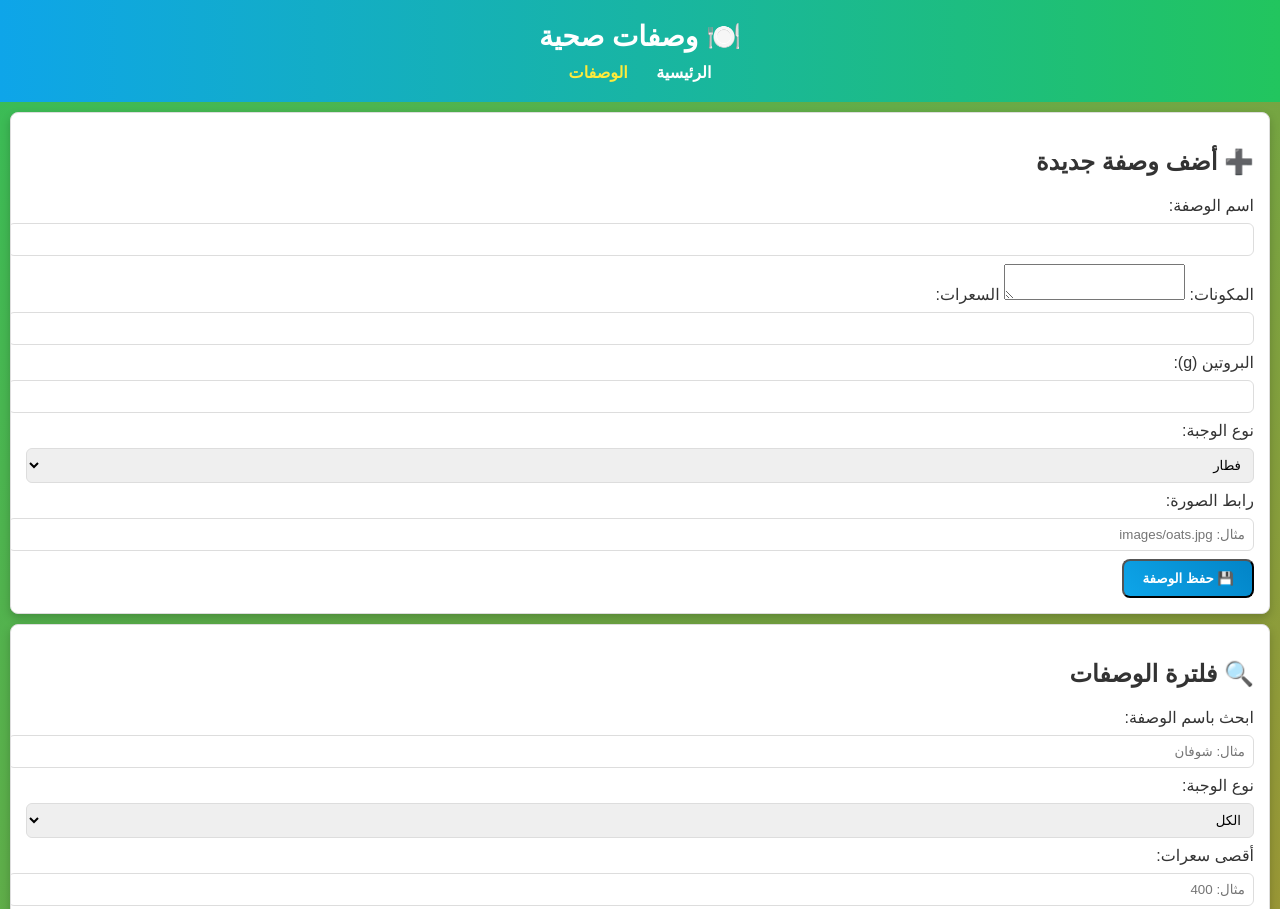
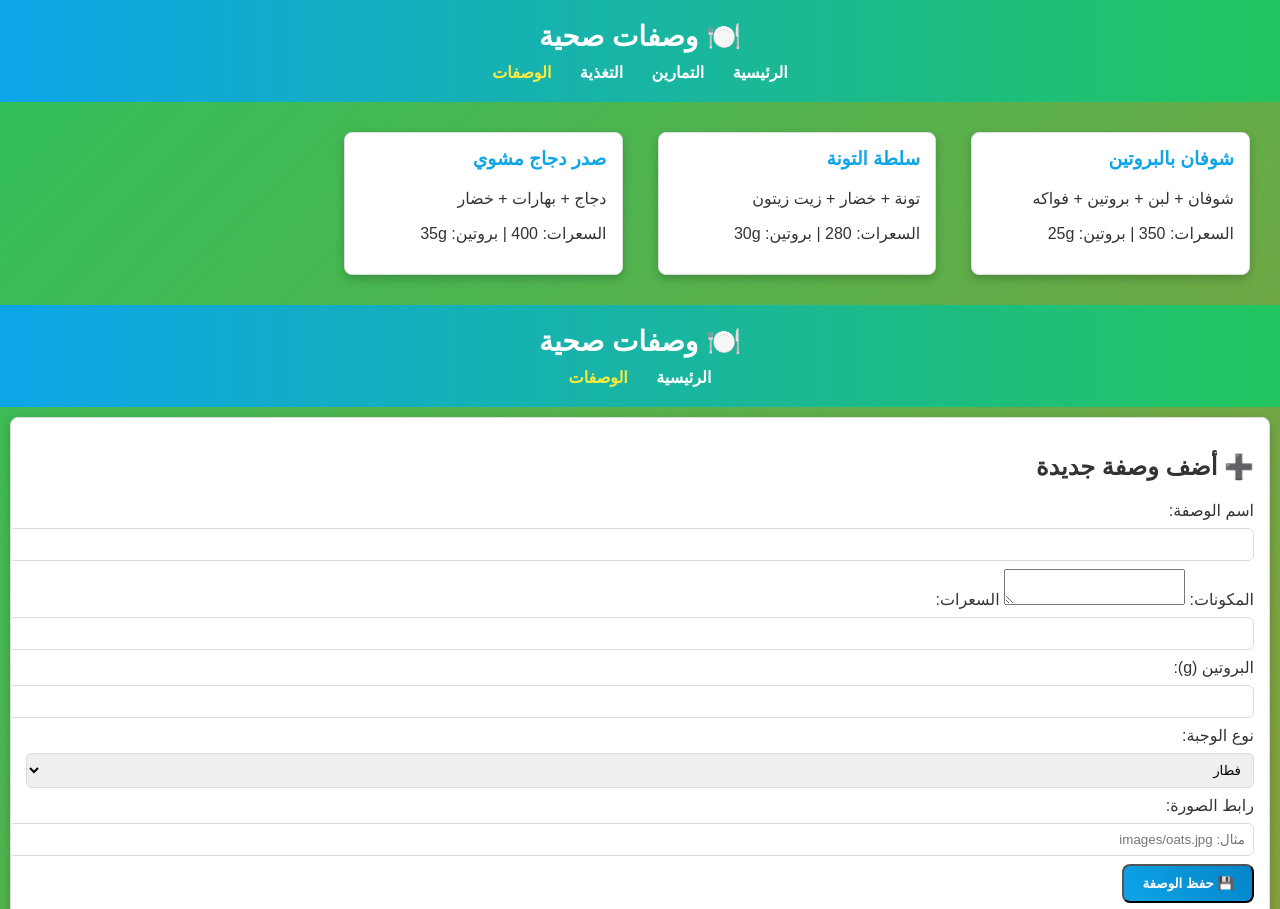
Before and after one commit to ya8796202-dotcom/Allowance-Gymaweya, a plain HTML site: page recipes.html in a window 1280 px wide. Shown: the top 909 px of the page. Drawn offline with Linux system fonts and the light colour scheme.

Commit message:
Update recipes.html
Signed-off-by: ya8796202-dotcom <ya8796202@gmail.com>

```diff
--- a/recipes.html
+++ b/recipes.html
@@ -1,3 +1,47 @@
+<!DOCTYPE html>
+<html lang="ar" dir="rtl">
+<head>
+  <meta charset="UTF-8">
+  <title>🍽️ وصفات صحية</title>
+  <link rel="stylesheet" href="style.css">
+</head>
+<body>
+
+<header>
+  <h1>🍽️ وصفات صحية</h1>
+  <nav>
+    <a href="index.html">الرئيسية</a>
+    <a href="workout.html">التمارين</a>
+    <a href="nutrition.html">التغذية</a>
+    <a href="recipes.html" class="active">الوصفات</a>
+  </nav>
+</header>
+
+<section class="grid">
+  <div class="card">
+    <h3>شوفان بالبروتين</h3>
+    <p>شوفان + لبن + بروتين + فواكه</p>
+    <p>السعرات: 350 | بروتين: 25g</p>
+  </div>
+
+  <div class="card">
+    <h3>سلطة التونة</h3>
+    <p>تونة + خضار + زيت زيتون</p>
+    <p>السعرات: 280 | بروتين: 30g</p>
+  </div>
+
+  <div class="card">
+    <h3>صدر دجاج مشوي</h3>
+    <p>دجاج + بهارات + خضار</p>
+    <p>السعرات: 400 | بروتين: 35g</p>
+  </div>
+</section>
+
+</body>
+</html>
+
+
+
 <!DOCTYPE html>
 <html lang="ar" dir="rtl">
 <head>
```
